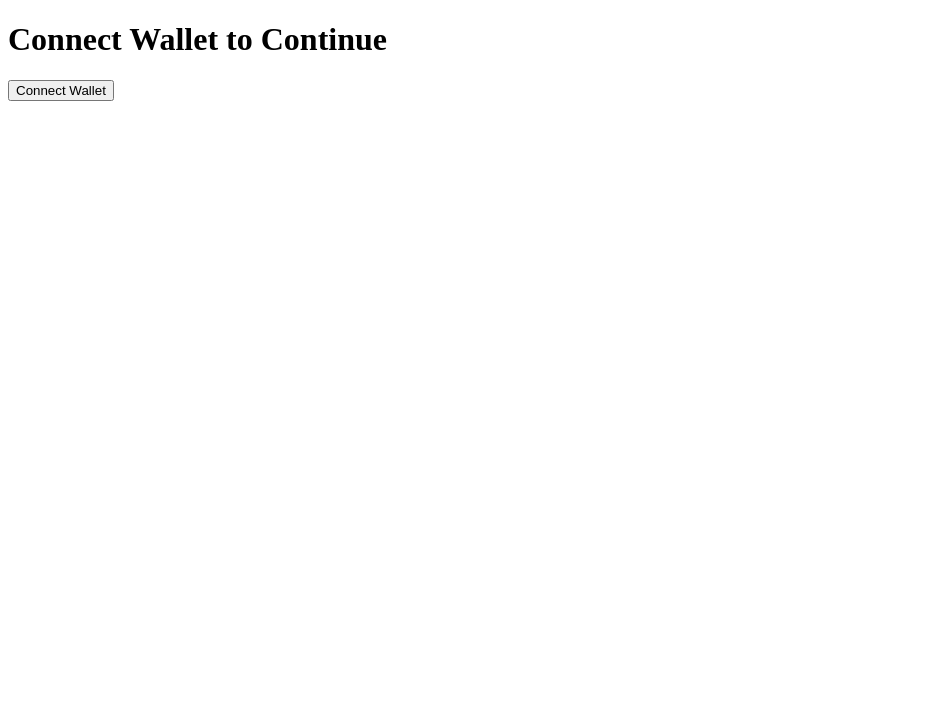
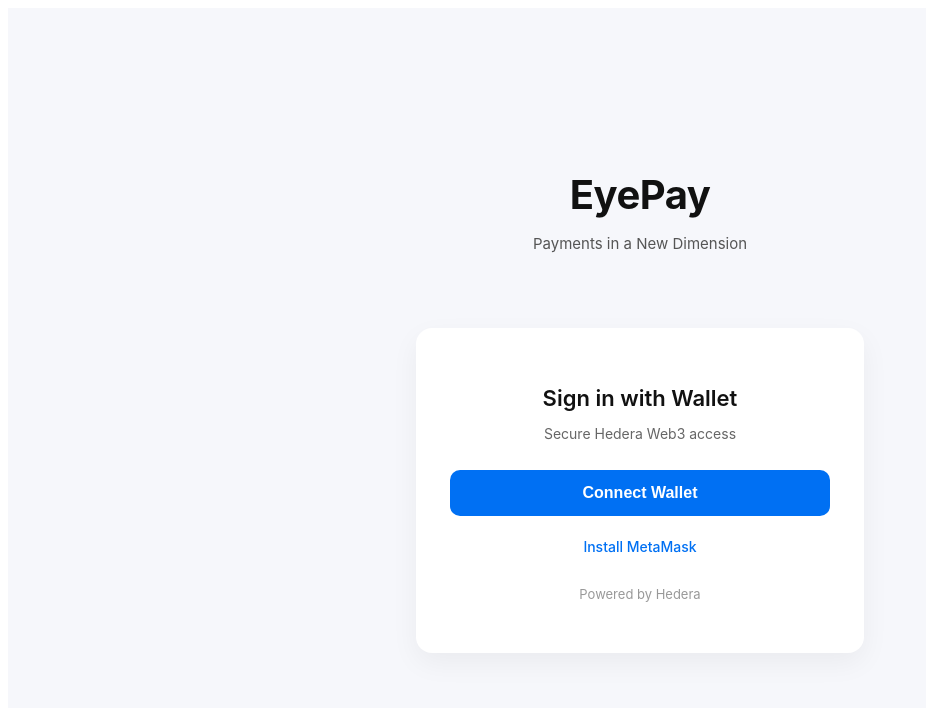
Before and after one commit to PrudhviRajGK/EyePay, a React (Create React App) app: page / in a window 1280 px wide. Shown: the top 708 px of the page, without its empty margins (0-926 px from the left). Built offline with nearby package versions, Linux system fonts and the light colour scheme.

Commit message:
Update Auth.jsx

```diff
--- a/src/pages/Auth.jsx
+++ b/src/pages/Auth.jsx
@@ -1,28 +1,176 @@
-import React from "react";
+import React, { useState } from "react";
 import walletConnectFcn from "../components/hedera/walletConnect";
 import { useWallet } from "../context/walletContext";
-import MyGroup from "../components/MyGroup.jsx";
 import { useNavigate } from "react-router-dom";
 
 export default function Auth() {
     const { setWalletData, setAccount, setNetwork, account } = useWallet();
     const navigate = useNavigate();
+    const [loading, setLoading] = useState(false);
+    const [error, setError] = useState("");
 
     async function connectWallet() {
+        setLoading(true);
+        setError("");
+        try {
             const wData = await walletConnectFcn();
-
             if (wData && wData[0]) {
                 setWalletData(wData);
                 setAccount(wData[0]);
                 setNetwork(wData[2]);
                 navigate("/dashboard");
+            } else setError("Connection failed. Try again.");
+        } catch {
+            setError("Unlock wallet & try again.");
+        } finally {
+            setLoading(false);
         }
     }
 
+    const format = a => a ? `${a.slice(0,6)}...${a.slice(-4)}` : "";
+
     return (
-        <div className="App">
-            <h1 className="header">Connect Wallet to Continue</h1>
-            <MyGroup fcn={connectWallet} buttonLabel={"Connect Wallet"} text={account ? "Connected" : ""} />
+        <div style={styles.screen}>
+
+            {/* Brand Header – Apple / PayPal Style */}
+            <div style={styles.brandWrapper}>
+                <h1 style={styles.brand}>EyePay</h1>
+                <p style={styles.tagline}>Payments in a New Dimension</p>
+            </div>
+
+            {/* Auth Card */}
+            <div style={styles.card}>
+                <h2 style={styles.heading}>Sign in with Wallet</h2>
+                <p style={styles.subtext}>Secure Hedera Web3 access</p>
+
+                {!account ? (
+                    <>
+                        <button
+                            onClick={connectWallet}
+                            disabled={loading}
+                            style={{ ...styles.button, opacity: loading ? .55 : 1 }}
+                        >
+                            {loading ? "Connecting..." : "Connect Wallet"}
+                        </button>
+
+                        {error && <div style={styles.error}>{error}</div>}
+
+                        <a href="https://metamask.io/download/" target="_blank" style={styles.link}>
+                            Install MetaMask
+                        </a>
+                    </>
+                ) : (
+                    <>
+                        <div style={styles.connectedBadge}>
+                            ✓ Connected • {format(account)}
+                        </div>
+
+                        <button style={styles.button} onClick={() => navigate("/dashboard")}>
+                            Continue →
+                        </button>
+                    </>
+                )}
+
+                <p style={styles.footer}>Powered by Hedera</p>
+            </div>
         </div>
     );
 }
+
+/* ── Apple + PayPal Inspired Minimal UI ───────────────────── */
+const styles = {
+    screen: {
+        height: "100vh",
+        display: "flex",
+        flexDirection: "column",
+        alignItems: "center",
+        justifyContent: "center",
+        background: "#f6f7fb",
+        fontFamily: "Inter, -apple-system, system-ui"
+    },
+
+    /* Brand */
+    brandWrapper: {
+        textAlign: "center",
+        marginBottom: 40,
+        transform: "translateY(-20px)"
+    },
+    brand: {
+        fontSize: 40,
+        fontWeight: 700,
+        letterSpacing: "-.5px",
+        color: "#111",
+        marginBottom: 4
+    },
+    tagline: {
+        fontSize: 15,
+        color: "#555",
+        fontWeight: 400
+    },
+
+    /* Card */
+    card: {
+        width: 380,
+        background: "#fff",
+        padding: "38px 34px",
+        borderRadius: 16,
+        boxShadow: "0 10px 28px rgba(0,0,0,.05)",
+        textAlign: "center",
+    },
+    heading: {
+        fontSize: 22,
+        fontWeight: 600,
+        marginBottom: 6,
+        color: "#111"
+    },
+    subtext: {
+        fontSize: 14,
+        color: "#666",
+        marginBottom: 28
+    },
+
+    button: {
+        width: "100%",
+        background: "#0070f3",
+        color: "#fff",
+        padding: "14px 0",
+        borderRadius: 10,
+        border: "none",
+        fontSize: 16,
+        fontWeight: 600,
+        cursor: "pointer",
+        marginBottom: 14
+    },
+
+    connectedBadge: {
+        background: "#111",
+        color: "#fff",
+        padding: 14,
+        borderRadius: 10,
+        fontSize: 14,
+        marginBottom: 18,
+        fontWeight: 500
+    },
+
+    link: {
+        color: "#0070f3",
+        fontSize: 14,
+        fontWeight: 500,
+        marginTop: 8,
+        display: "inline-block",
+        textDecoration: "none"
+    },
+
+    error: {
+        marginTop: 12,
+        fontSize: 13,
+        color: "#d00",
+        fontWeight: 500
+    },
+
+    footer: {
+        marginTop: 30,
+        fontSize: 13,
+        color: "#999",
+    }
+};
```
Lines whose indentation alone changed are shown as unchanged.
